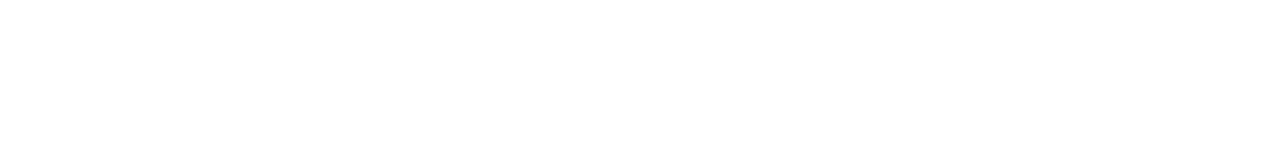
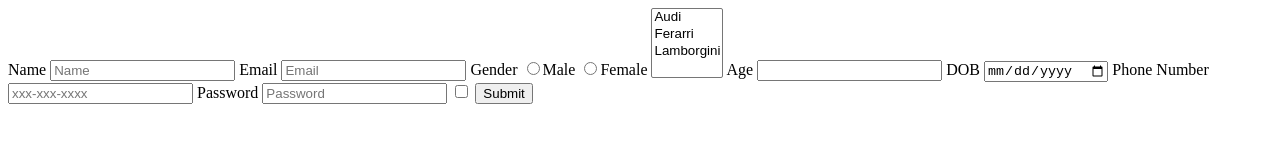
Before and after one commit to acciojob/signup-form-car-712Kunal, a website: page main.html in a window 1280 px wide. Drawn offline with Linux system fonts and the light colour scheme.

Commit message:
created a submission

```diff
--- a/main.html
+++ b/main.html
@@ -8,6 +8,40 @@
 
 <body>
 	<!-- the entire body must be written by student -->
+	<form action="" method="post">
+		<label for="name">Name</label>
+		<input type="text" required id="name" placeholder="Name">
+
+		<label for="email">Email</label>
+		<input type="email" required id="email" placeholder="Email">
+
+		<label for="gender">Gender</label>
+		<input type="radio" required id="gender_m">Male
+		<input type="radio" required id="gender_f">Female
+
+		<select multiple id="cars">
+			<option>Audi</option>
+			<option>Ferarri</option>
+			<option>Lamborgini</option>
+		</select>
+
+		<label for="age">Age</label>
+		<input type="number" required id="age">
+
+		<label for="dob">DOB</label>
+		<input type="date" required id="dob">
+
+		<label for="tel">Phone Number</label>
+		<input type="tel" id="tel" placeholder="xxx-xxx-xxxx">
+
+		<label for="password">Password</label>
+		<input type="password" required id="password" placeholder="Password">
+
+
+		<input type="checkbox" required id="tos">
+
+		<button>Submit</button>
+	</form>
     <script type="text/javascript" src="./script.js">
 </script>
 
```
